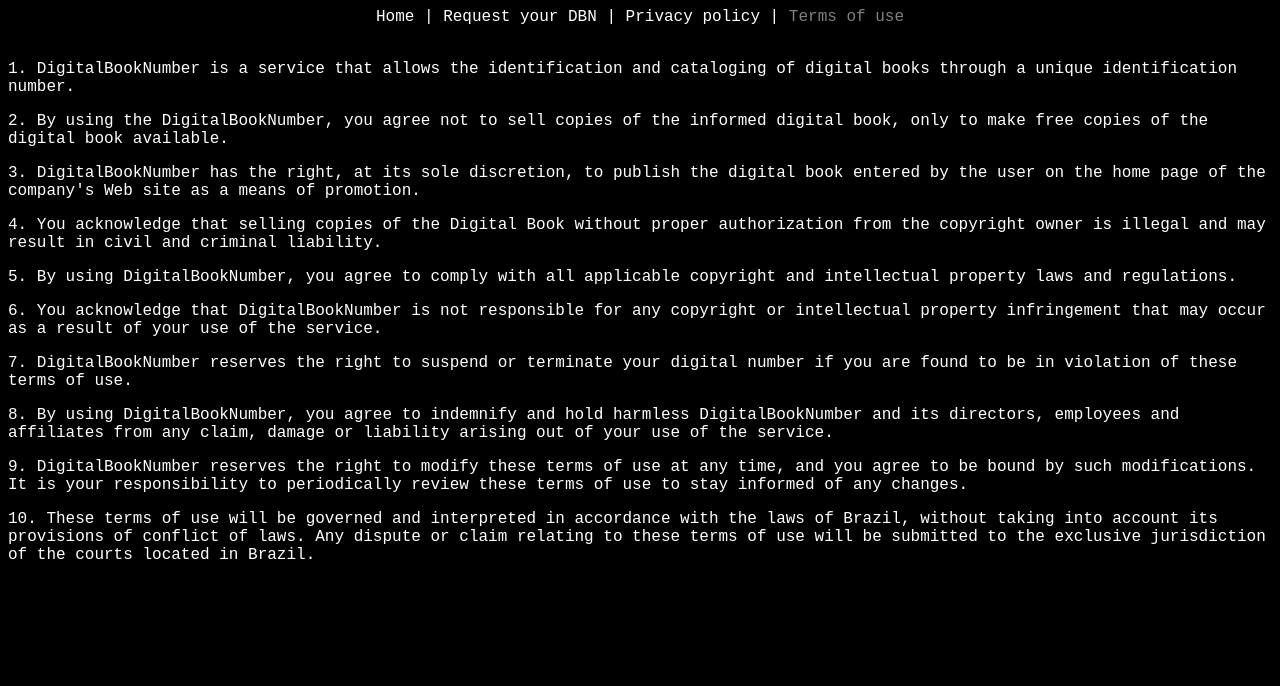
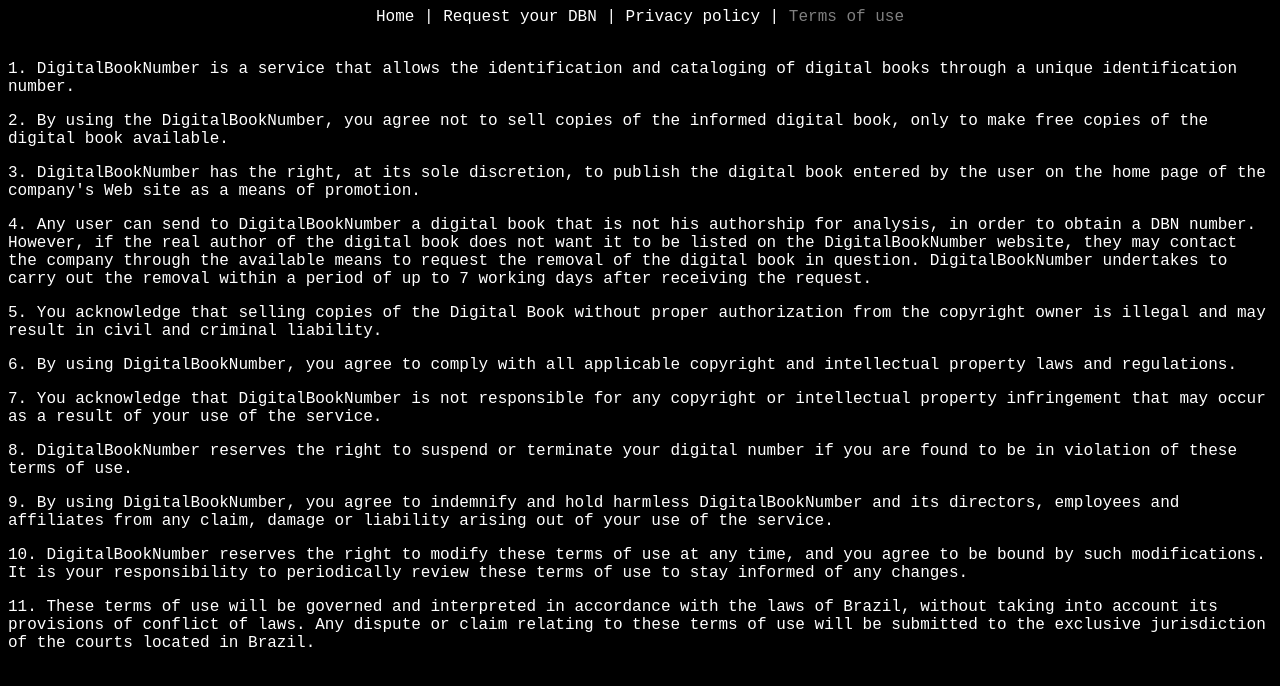
Before and after one commit to DigitalBookNumber/digitalbooknumber.github.io, a plain HTML site: page terms-of-use.html in a window 1280 px wide. Drawn offline with Linux system fonts and the light colour scheme.

Commit message:
Add files via upload

```diff
--- a/terms-of-use.html
+++ b/terms-of-use.html
@@ -21,13 +21,15 @@
         <p>1. DigitalBookNumber is a service that allows the identification and cataloging of digital books through a unique identification number.</p>
         <p>2. By using the DigitalBookNumber, you agree not to sell copies of the informed digital book, only to make free copies of the digital book available.</p>
         <p>3. DigitalBookNumber has the right, at its sole discretion, to publish the digital book entered by the user on the home page of the company's Web site as a means of promotion.</p>
-        <p>4. You acknowledge that selling copies of the Digital Book without proper authorization from the copyright owner is illegal and may result in civil and criminal liability.</p>
-        <p>5. By using DigitalBookNumber, you agree to comply with all applicable copyright and intellectual property laws and regulations.</p>
-        <p>6. You acknowledge that DigitalBookNumber is not responsible for any copyright or intellectual property infringement that may occur as a result of your use of the service.</p>
-        <p>7. DigitalBookNumber reserves the right to suspend or terminate your digital number if you are found to be in violation of these terms of use.</p></p>
-        <p>8. By using DigitalBookNumber, you agree to indemnify and hold harmless DigitalBookNumber and its directors, employees and affiliates from any claim, damage or liability arising out of your use of the service.</p>
-        <p>9. DigitalBookNumber reserves the right to modify these terms of use at any time, and you agree to be bound by such modifications. It is your responsibility to periodically review these terms of use to stay informed of any changes.</p>
-        <p>10. These terms of use will be governed and interpreted in accordance with the laws of Brazil, without taking into account its provisions of conflict of laws. Any dispute or claim relating to these terms of use will be submitted to the exclusive jurisdiction of the courts located in Brazil.</p>
+        <p>4. Any user can send to DigitalBookNumber a digital book that is not his authorship for analysis, in order to obtain a DBN number. However, if the real author of the
+            digital book does not want it to be listed on the DigitalBookNumber website, they may contact the company through the available means to request the removal of the digital book in question. DigitalBookNumber undertakes to carry out the removal within a period of up to 7 working days after receiving the request.</p>
+        <p>5. You acknowledge that selling copies of the Digital Book without proper authorization from the copyright owner is illegal and may result in civil and criminal liability.</p>
+        <p>6. By using DigitalBookNumber, you agree to comply with all applicable copyright and intellectual property laws and regulations.</p>
+        <p>7. You acknowledge that DigitalBookNumber is not responsible for any copyright or intellectual property infringement that may occur as a result of your use of the service.</p>
+        <p>8. DigitalBookNumber reserves the right to suspend or terminate your digital number if you are found to be in violation of these terms of use.</p></p>
+        <p>9. By using DigitalBookNumber, you agree to indemnify and hold harmless DigitalBookNumber and its directors, employees and affiliates from any claim, damage or liability arising out of your use of the service.</p>
+        <p>10. DigitalBookNumber reserves the right to modify these terms of use at any time, and you agree to be bound by such modifications. It is your responsibility to periodically review these terms of use to stay informed of any changes.</p>
+        <p>11. These terms of use will be governed and interpreted in accordance with the laws of Brazil, without taking into account its provisions of conflict of laws. Any dispute or claim relating to these terms of use will be submitted to the exclusive jurisdiction of the courts located in Brazil.</p>
 
     <style>
         body {
```
Also changed, not shown: privacy-policy.html (+5 -3 lines).
